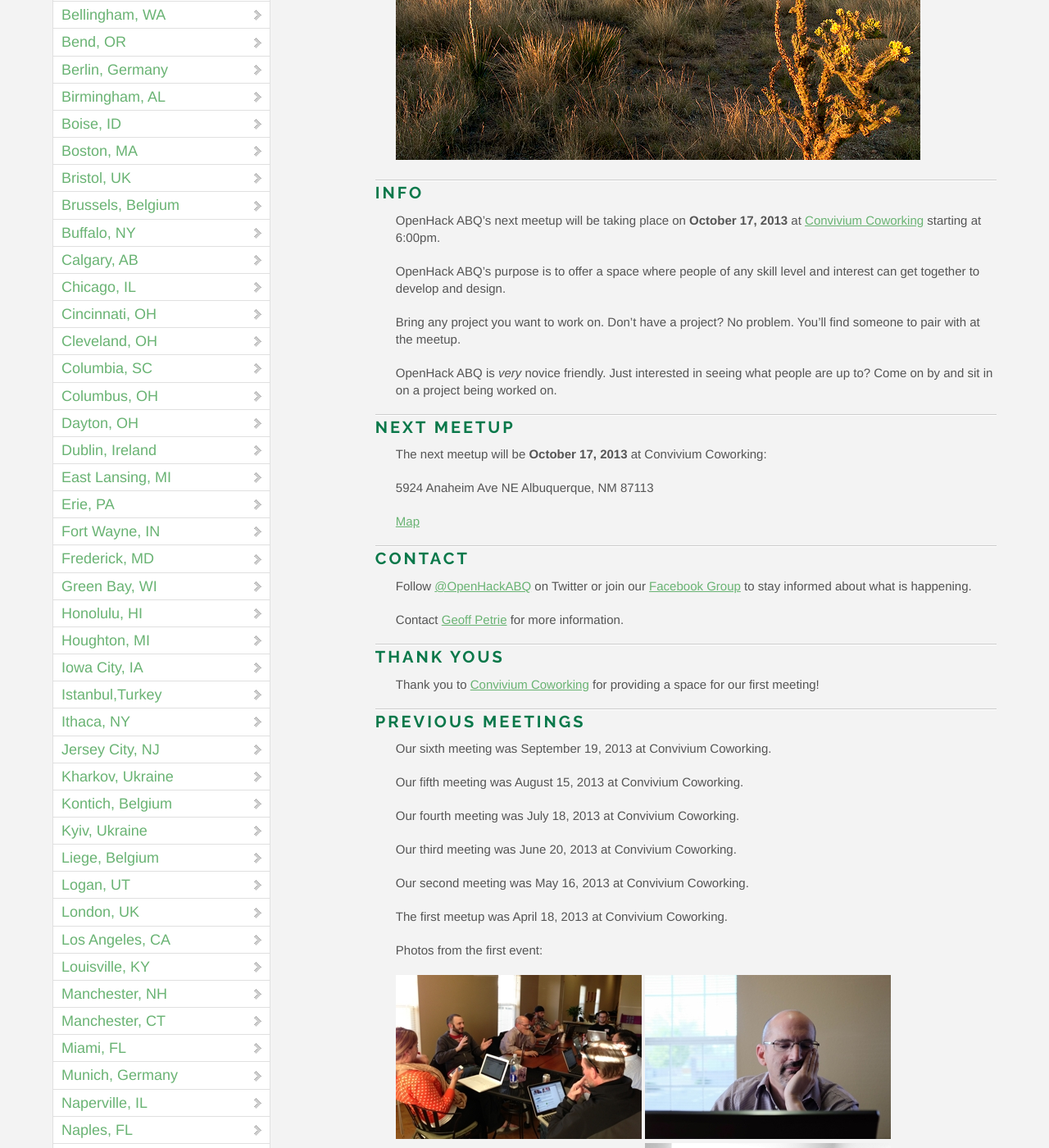
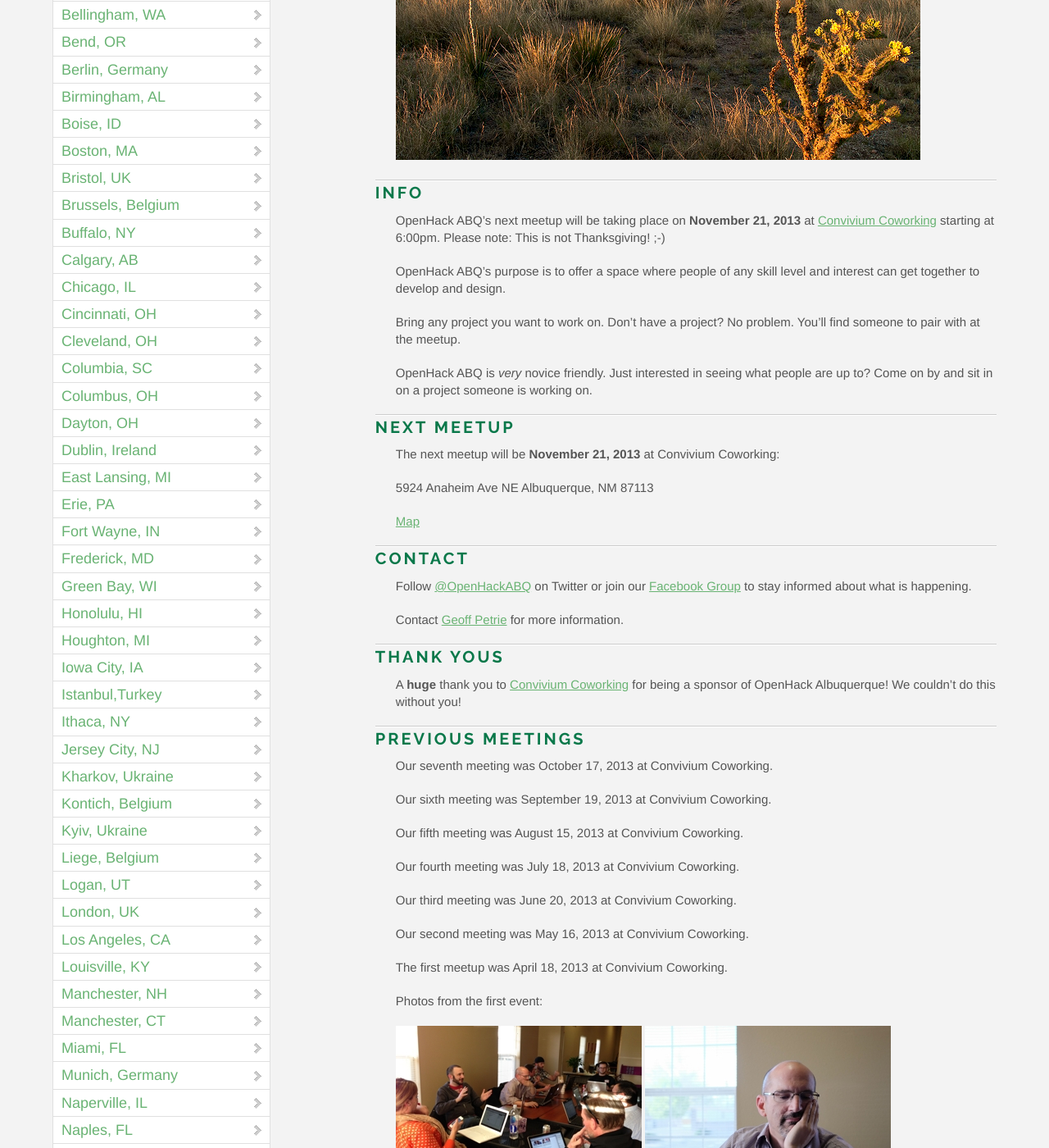
Before and after one commit to OpenHack/openhack.github.com, a Jekyll site: the page built from albuquerque/index.markdown, in a window 1280 px wide and 1400 px high, scrolled down 446 px. Shown: the whole window at 82% size. Built offline with Jekyll 4.4.1, drawn with Linux system fonts in a browser that asks for light colours; nearby versions of some CDN libraries; Markdown is read by kramdown in place of the engine named in the settings; comment, search, counter and statistics services are not loaded.

Commit message:
Update OpenHack ABQ
Add next date.

```diff
--- a/albuquerque/index.markdown
+++ b/albuquerque/index.markdown
@@ -9,8 +9,9 @@ title: OpenHack - Albuquerque, NM
 
 ### Info
 
-OpenHack ABQ's next meetup will be taking place on **October 17, 2013** at
+OpenHack ABQ's next meetup will be taking place on **November 21, 2013** at
 [Convivium Coworking](http://www.conviviumcoworking.com/) starting at 6:00pm.
+Please note: This is not Thanksgiving! ;-)
 
 OpenHack ABQ's purpose is to offer a space where people of any skill level
 and interest can get together to develop and design.
@@ -19,11 +20,11 @@ Bring any project you want to work on. Don't have a project? No problem.
 You'll find someone to pair with at the meetup.
 
 OpenHack ABQ is _very_ novice friendly. Just interested in seeing what people
-are up to? Come on by and sit in on a project being worked on.
+are up to? Come on by and sit in on a project someone is working on.
 
 ### Next meetup
 
-The next meetup will be **October 17, 2013** at Convivium Coworking:
+The next meetup will be **November 21, 2013** at Convivium Coworking:
 
 5924 Anaheim Ave NE
 Albuquerque, NM 87113
@@ -41,10 +42,12 @@ information.
 
 ### Thank Yous
 
-Thank you to [Convivium Coworking](http://www.conviviumcoworking.com/) for
-providing a space for our first meeting!
+A **huge** thank you to [Convivium Coworking](http://www.conviviumcoworking.com/)
+for being a sponsor of OpenHack Albuquerque! We couldn't do this without you!
 
 ### Previous Meetings
+
+Our seventh meeting was October 17, 2013 at Convivium Coworking.
 
 Our sixth meeting was September 19, 2013 at Convivium Coworking.
 
```
